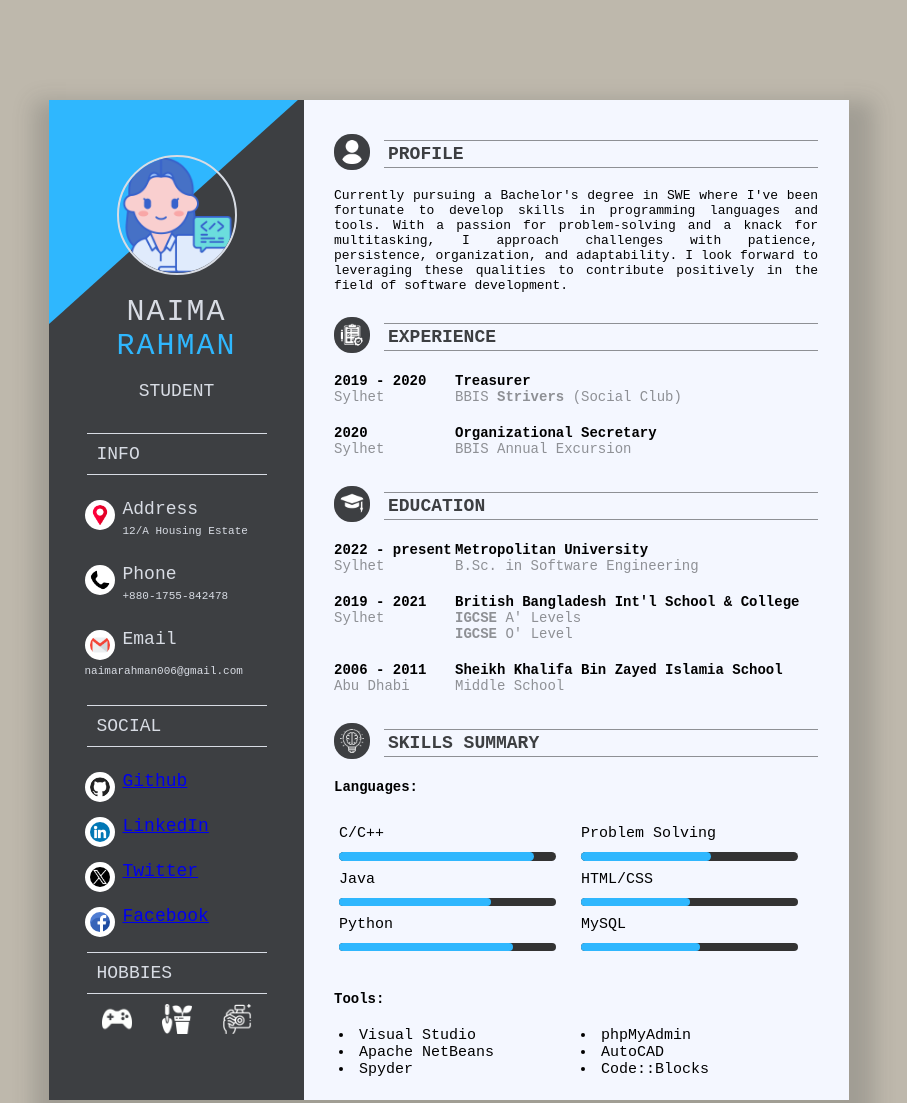
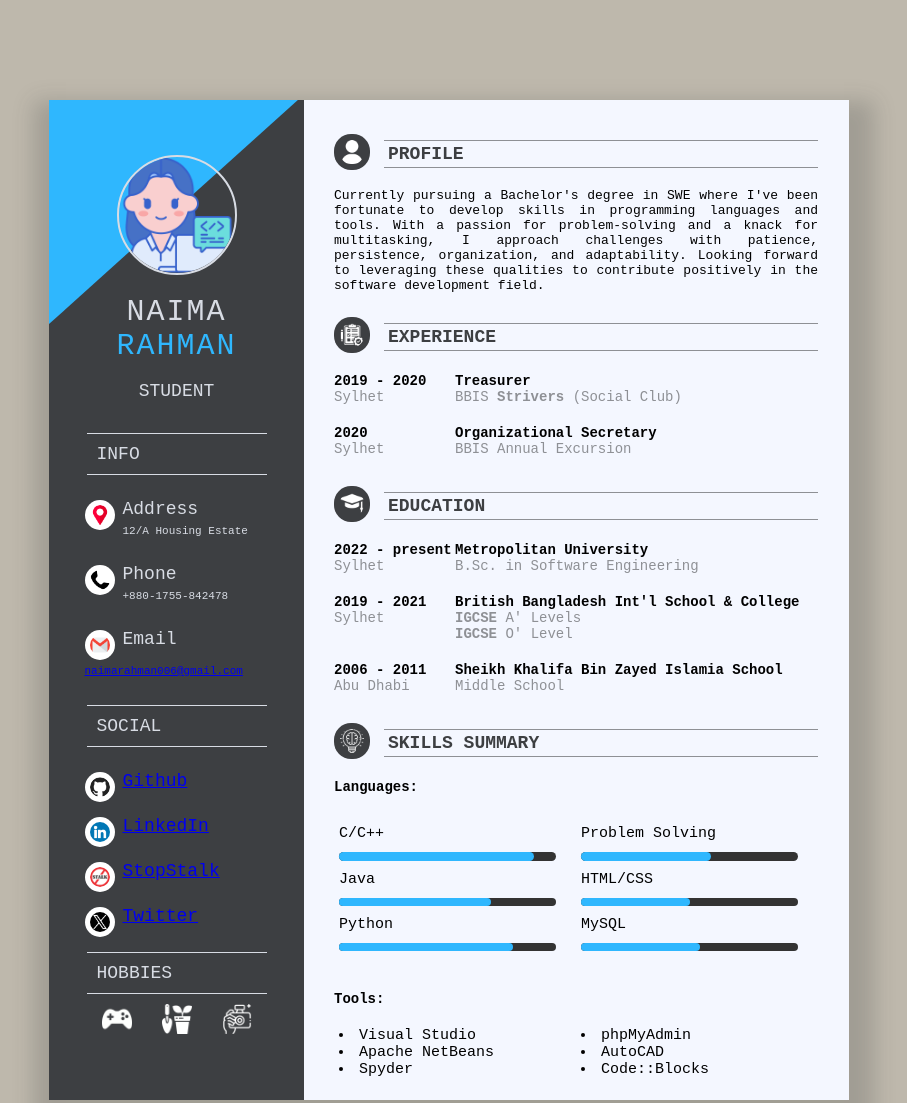
Before and after one commit to Naima006/CV, a plain HTML site: page index.html in a window 1280 px wide. Shown: the top 1103 px of the page, without its empty margins (191-1098 px from the left). Drawn offline with Linux system fonts and the light colour scheme.

Commit message:
Add files via upload

```diff
--- a/index.html
+++ b/index.html
@@ -24,8 +24,8 @@
                 <br>12/A Housing Estate</span></p>
             <p class="p1"><span class="span1"><img src="call.png"></span> Phone<span>
                 <br>+880-1755-842478</span></p>
-            <p class="p1"><span class="span1"><img src="mail.png"></span> Email<span>
-                <br>naimarahman006@gmail.com</span></p>
+                <p class="p1"><span class="span1"><img src="mail.png"></span> Email<span>
+                    <br><a href="mailto:naimarahman006@gmail.com">naimarahman006@gmail.com</a></span></p>
         </div>
 
         <div class="info">
@@ -39,12 +39,12 @@
                 <a href="https://www.linkedin.com/in/naima-rahman-176196308/">LinkedIn</a>
             </p>
             <p class="p1">
+                <span class="span1"><img src="stopstalk.png"></span>
+                <a href="https://www.stopstalk.com/user/profile/Naima006">StopStalk</a>
+            </p>
+            <p class="p1">
                 <span class="span1"><img src="twitter.png"></span>
                 <a href="https://x.com/naima1135">Twitter</a>
-            </p>
-            <p class="p1">
-                <span class="span1"><img src="facebook.png"></span>
-                <a href="https://m.facebook.com/100005064529230">Facebook</a>
             </p>
         </div>
 
@@ -70,7 +70,7 @@
                 where I've been fortunate to develop skills in programming languages and tools.
                 With a passion for problem-solving and a knack for multitasking,
                 I approach challenges with patience, persistence, organization, and adaptability.
-                I look forward to leveraging these qualities to contribute positively in the field of software development.
+                Looking forward to leveraging these qualities to contribute positively in the software development field.
             </p>
             <div class="clearfix"></div>
             <br><br>
```
Also changed, not shown: stopstalk.png (added).
